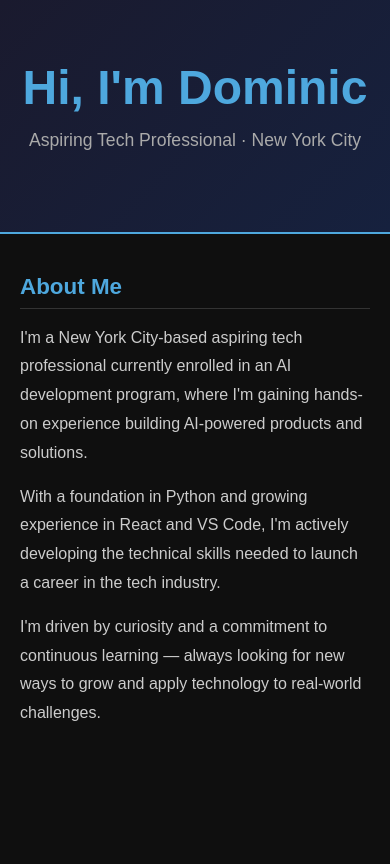
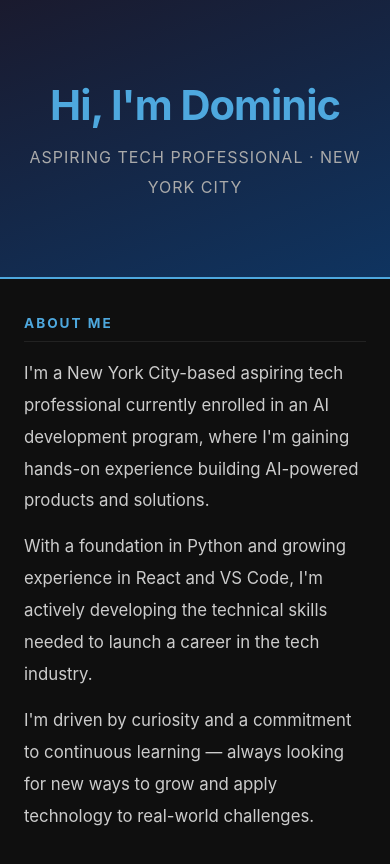
Before and after one commit to dominicarlequin-hub/my-first-repo, a plain HTML site: page index.html in a window 390 px wide. Drawn offline with Linux system fonts and the light colour scheme.

Commit message:
Enhance index.html with responsive design elements
Updated styles and structure for improved layout and responsiveness.

```diff
--- a/index.html
+++ b/index.html
@@ -2,6 +2,7 @@
 <html>
   <head>
     <title>Dominic's Page</title>
+    <meta name="viewport" content="width=device-width, initial-scale=1.0">
     <style>
       * {
         margin: 0;
@@ -12,49 +13,55 @@
       body {
         background-color: #0f0f0f;
         color: #ffffff;
-        font-family: Arial, sans-serif;
+        font-family: -apple-system, sans-serif;
       }
 
       .hero {
-        background: linear-gradient(135deg, #1a1a2e, #16213e);
-        padding: 60px 20px;
+        background: linear-gradient(160deg, #1a1a2e, #0f3460);
+        padding: 80px 24px 60px;
         text-align: center;
         border-bottom: 2px solid #4ea8de;
       }
 
       .hero h1 {
-        font-size: 3em;
+        font-size: 2.6em;
         color: #4ea8de;
-        margin-bottom: 10px;
+        font-weight: 700;
+        letter-spacing: -1px;
+        margin-bottom: 12px;
       }
 
-      .hero p {
+      .hero .subtitle {
         color: #aaaaaa;
-        font-size: 1.1em;
+        font-size: 1em;
+        letter-spacing: 1px;
+        text-transform: uppercase;
       }
 
       .container {
-        max-width: 700px;
-        margin: 0 auto;
-        padding: 40px 20px;
+        padding: 36px 24px;
+      }
+
+      .section {
+        margin-bottom: 44px;
       }
 
       h2 {
         color: #4ea8de;
-        font-size: 1.4em;
-        margin-bottom: 15px;
-        padding-bottom: 8px;
-        border-bottom: 1px solid #333;
+        font-size: 0.85em;
+        font-weight: 700;
+        letter-spacing: 2px;
+        text-transform: uppercase;
+        margin-bottom: 16px;
+        padding-bottom: 10px;
+        border-bottom: 1px solid #222;
       }
 
       p {
         color: #cccccc;
-        line-height: 1.8;
-        margin-bottom: 15px;
-      }
-
-      .section {
-        margin-bottom: 40px;
+        font-size: 1.05em;
+        line-height: 1.9;
+        margin-bottom: 14px;
       }
     </style>
   </head>
@@ -62,7 +69,7 @@
 
     <div class="hero">
       <h1>Hi, I'm Dominic</h1>
-      <p>Aspiring Tech Professional · New York City</p>
+      <p class="subtitle">Aspiring Tech Professional · New York City</p>
     </div>
 
     <div class="container">
```
